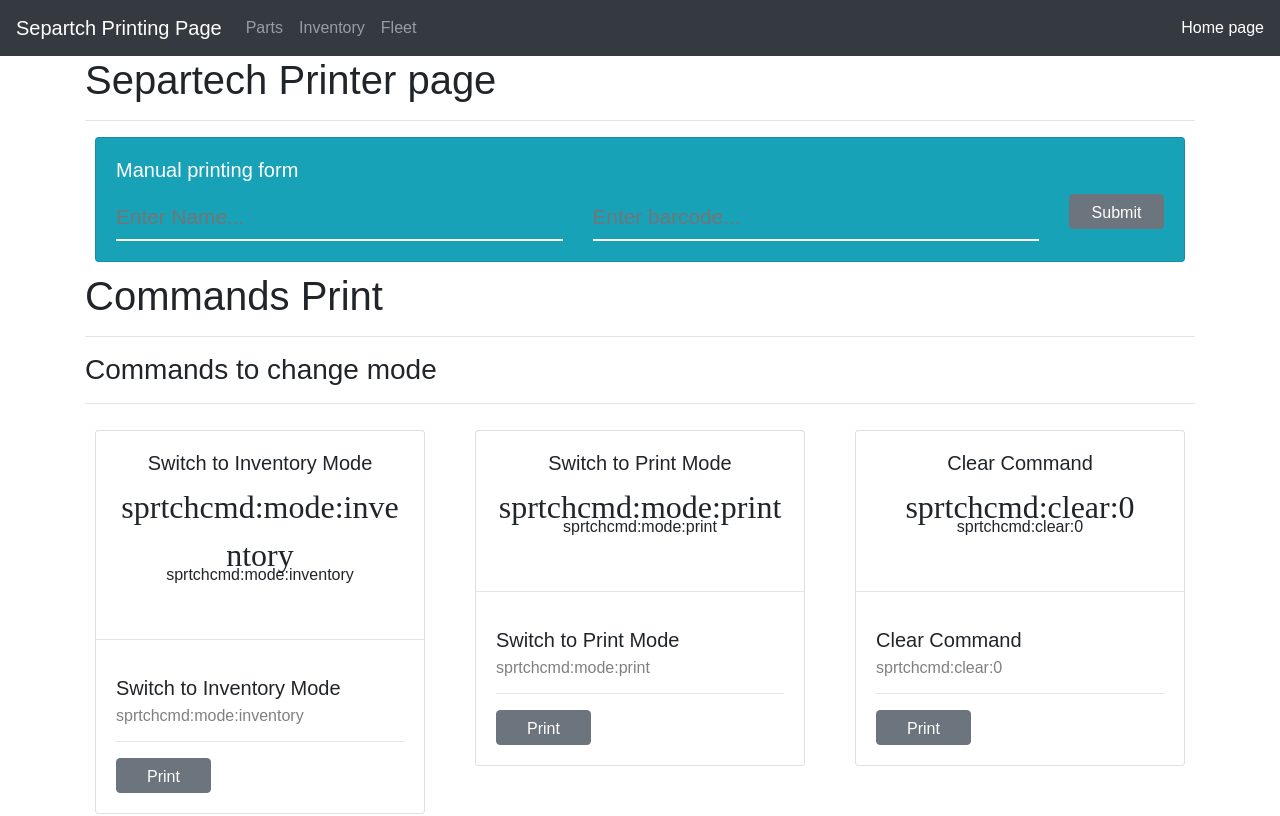
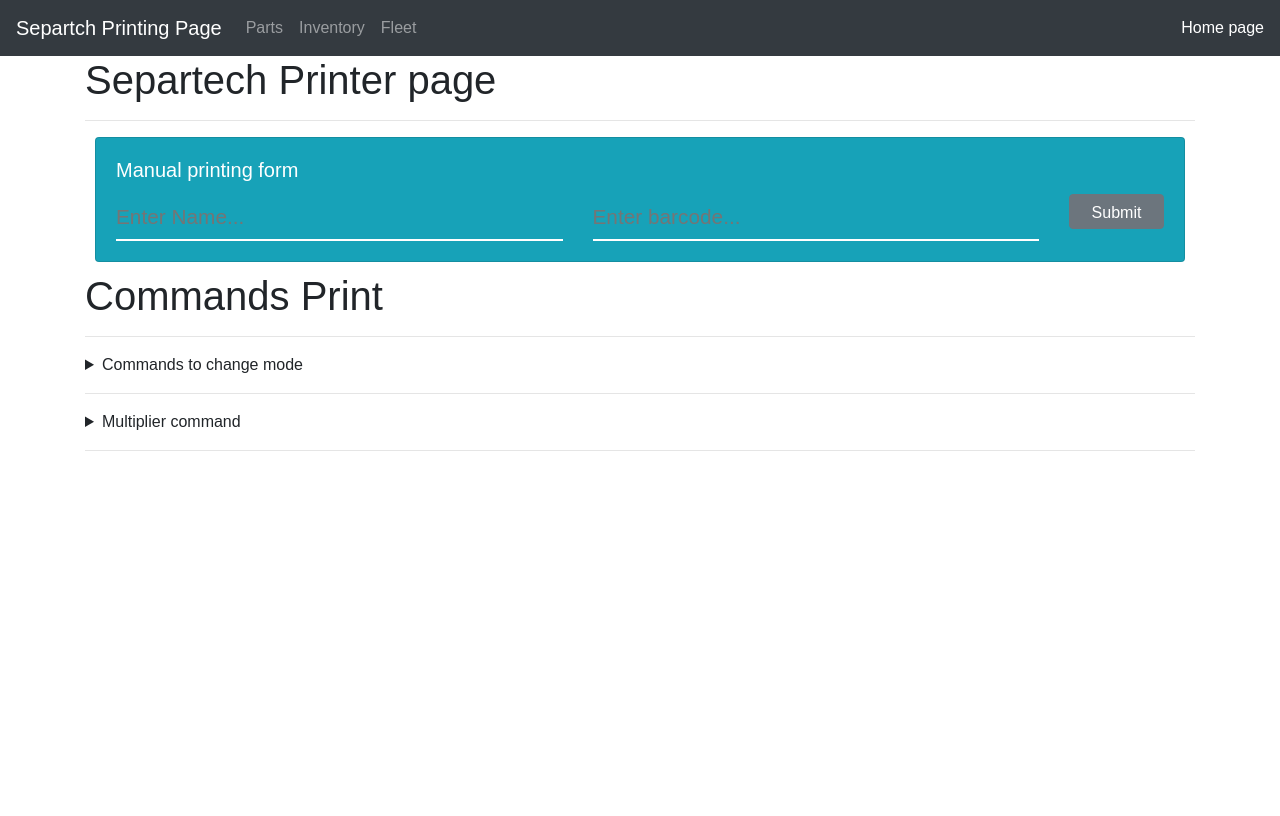
Before and after one commit to Sprtch/huron, a React (Create React App) app: page / in a window 1280 px wide. Shown: the top 816 px of the page. Built offline with nearby package versions, Linux system fonts and the light colour scheme; no server answers; a web font is replaced by a local one.

Commit message:
using the native acoordion

```diff
--- a/src/screens/Home.js
+++ b/src/screens/Home.js
@@ -123,7 +123,8 @@ export default () => {
       <ManualPrint />
       <h1>Commands Print</h1>
       <hr />
-      <h3>Commands to change mode</h3>
+      <details>
+        <summary>Commands to change mode</summary>
         <hr />
         <Row xs="3">
           <CommandCard
@@ -136,8 +137,10 @@ export default () => {
           />
           <CommandCard name="Clear Command" barcode="sprtchcmd:clear:0" />
         </Row>
+      </details>
       <hr />
-      <h3>Multiplier command</h3>
+      <details>
+        <summary>Multiplier command</summary>
         <hr />
         <Row xs="3">
           <CommandCard name="Multiplier x(-1)" barcode="sprtchcmd:negative:0" />
@@ -148,6 +151,8 @@ export default () => {
           <CommandCard name="Multiplier x4" barcode="sprtchcmd:multiplier:4" />
           <CommandCard name="Multiplier x5" barcode="sprtchcmd:multiplier:5" />
         </Row>
+      </details>
+      <hr />
     </Container>
   );
 };
```
Lines whose indentation alone changed are shown as unchanged.
